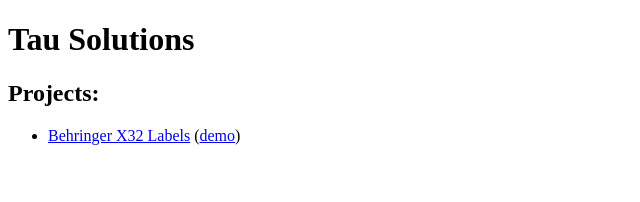
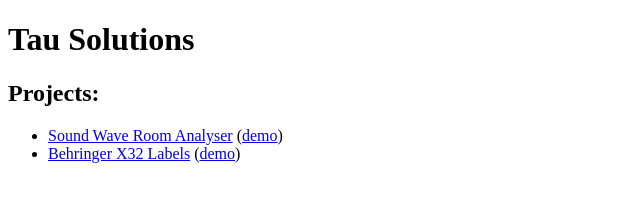
Before and after one commit to TauSolutions/TauSolutions.github.io, a plain HTML site: page index.html in a window 1280 px wide. Shown: the whole page, without its empty margins (0-640 px from the left). Drawn offline with Linux system fonts and the light colour scheme.

Commit message:
Update index.html

```diff
--- a/index.html
+++ b/index.html
@@ -4,6 +4,7 @@
 <h1>Tau Solutions</h1>
 <h2>Projects:</h2>
   <ul>
+    <li><a href="https://github.com/TauSolutions/sound-wave-room-analyser">Sound Wave Room Analyser</a> (<a href="https://tausolutions.github.io/sound-wave-room-analyser">demo</a>)</li>
     <li><a href="https://github.com/TauSolutions/X32-lables">Behringer X32 Labels</a> (<a href="https://tausolutions.github.io/x32labels">demo</a>)</li>
   </ul>
 </body>
```
